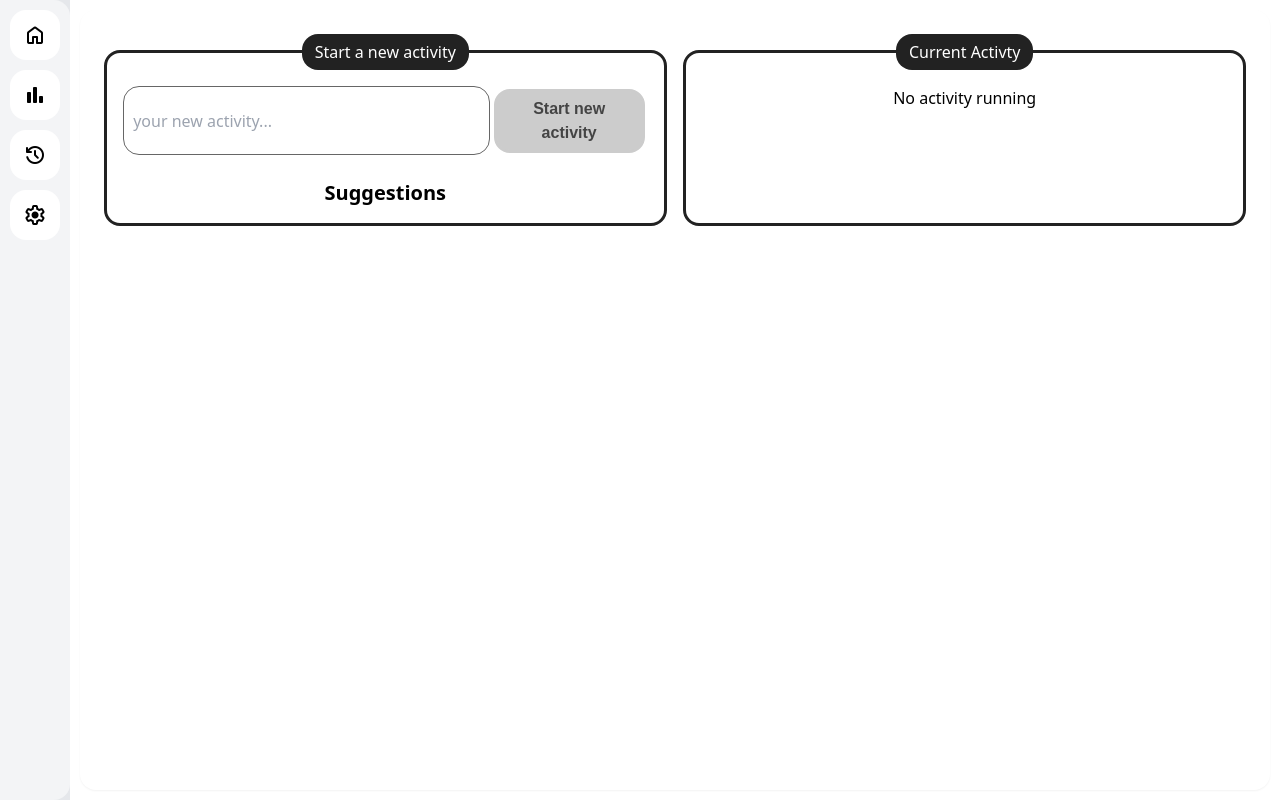
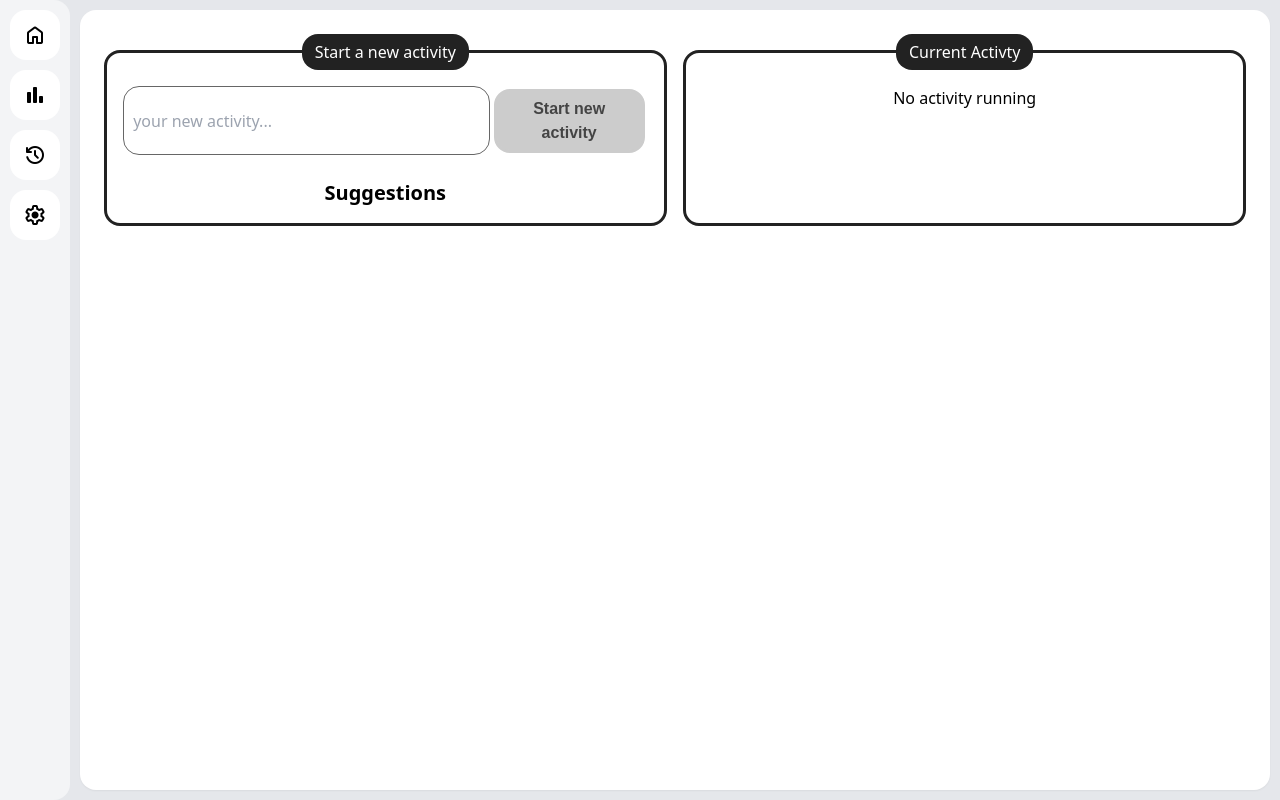
Before and after one commit to hnasheralneam/activity-log, a website: page index.html in a window 1280 px wide. Drawn offline with nearby package versions, Linux system fonts and the light colour scheme.

Commit message:
Fix style issues

```diff
--- a/index.html
+++ b/index.html
@@ -27,8 +27,8 @@
          <span class="material-symbols-rounded">settings</span>
       </div>
    </div>
-   <div class="content-parent bg-white dark:bg-black">
-      <div class="content shadow-sm dark:bg-neutral-900">
+   <div class="content-parent bg-gray-200 dark:bg-black">
+      <div class="content shadow-sm bg-white dark:bg-neutral-900">
          <div class="page main page-active">
             <div class="page-inner grid grid-cols-2 main-page-inner">
                <fieldset>
```
Also changed, not shown: development/todo.md (+0 -1 lines), styles/tailwind.css.
